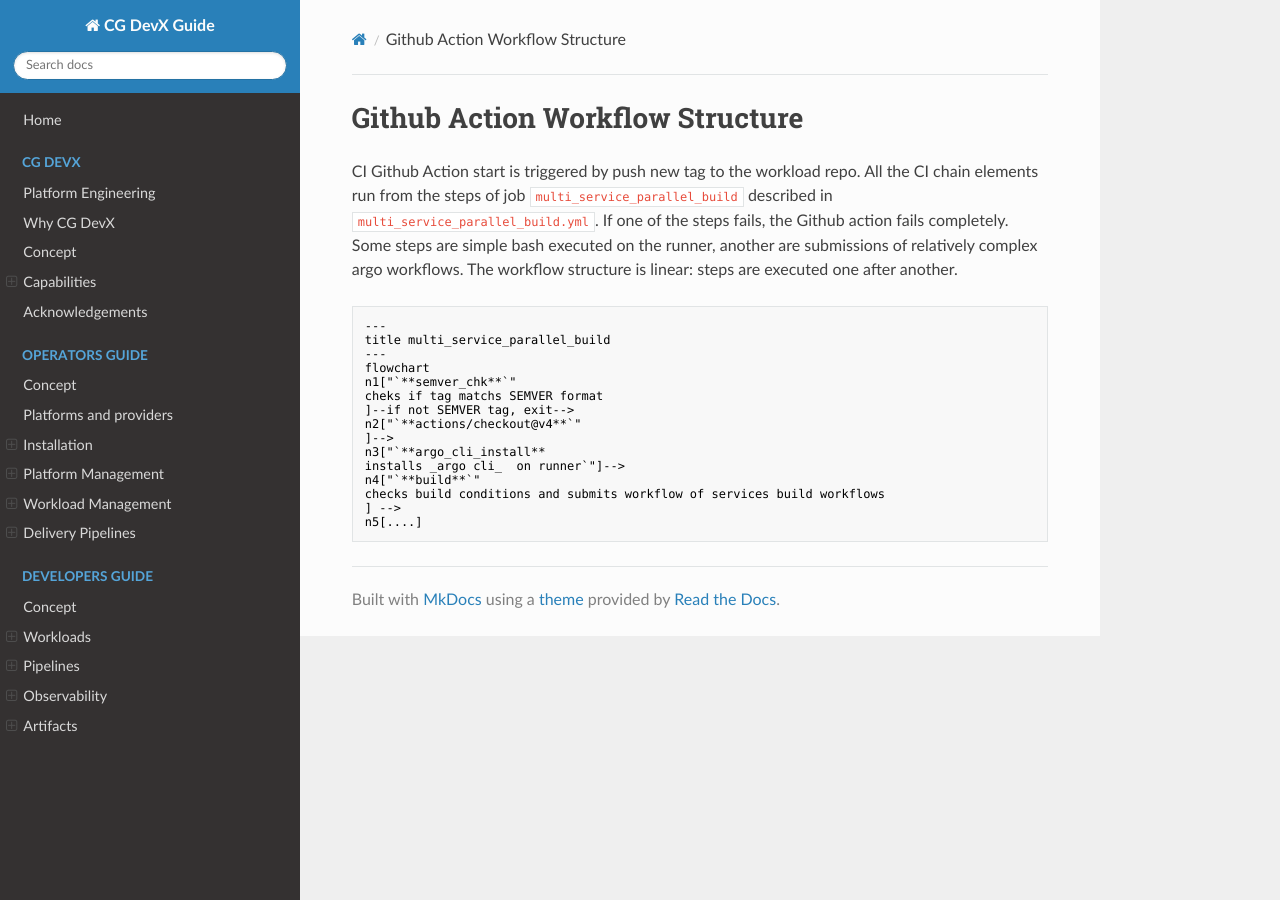
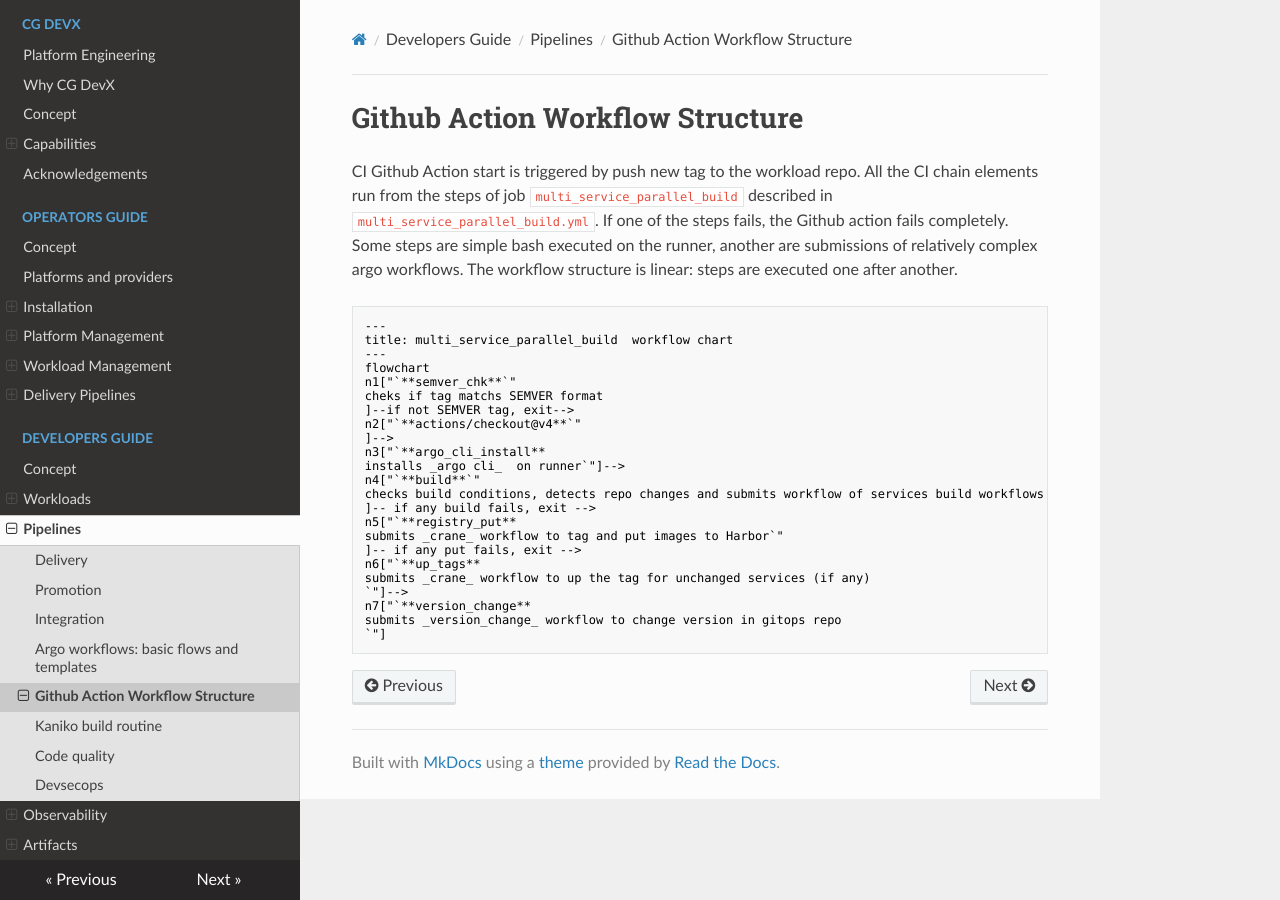
Before and after one commit to CloudGeometry/cg-devx-docs, an MkDocs documentation site: the page built from docs/developers_guide/ci/GitHub_Action_Workflow.md, in a window 1280 px wide. Built offline with MkDocs 1.6.1, drawn with Linux system fonts in a browser that asks for light colours; nearby versions of some CDN libraries; a script that is not in the unit is left out.

Commit message:
GitHub_Action_Workflow and argo_workflows additions

````diff
--- a/docs/developers_guide/ci/GitHub_Action_Workflow.md
+++ b/docs/developers_guide/ci/GitHub_Action_Workflow.md
@@ -3,7 +3,7 @@ CI Github Action start is triggered by push new tag to the workload repo.
 All the CI chain elements run from the steps of job `multi_service_parallel_build` described in `multi_service_parallel_build.yml`. If one of the steps fails, the Github action fails completely. Some steps are simple bash executed on the runner, another are submissions of relatively complex argo workflows. The workflow structure is linear:  steps are executed one after another.
 ```mermaid
 ---
-title multi_service_parallel_build
+title: multi_service_parallel_build  workflow chart
 ---
 flowchart
 n1["`**semver_chk**`"
@@ -14,7 +14,15 @@ n2["`**actions/checkout@v4**`"
 n3["`**argo_cli_install**
 installs _argo cli_  on runner`"]-->
 n4["`**build**`"
-checks build conditions and submits workflow of services build workflows
-] -->
-n5[....]
+checks build conditions, detects repo changes and submits workflow of services build workflows
+]-- if any build fails, exit -->
+n5["`**registry_put**
+submits _crane_ workflow to tag and put images to Harbor`"
+]-- if any put fails, exit -->
+n6["`**up_tags**
+submits _crane_ workflow to up the tag for unchanged services (if any)
+`"]-->
+n7["`**version_change**
+submits _version_change_ workflow to change version in gitops repo
+`"]
 ```
--- a/mkdocs.yml
+++ b/mkdocs.yml
@@ -59,6 +59,8 @@ nav:
           - developers_guide/cd/promotion.md
           - developers_guide/ci/integration.md
           - developers_guide/ci/argo_workflows.md
+          - developers_guide/ci/GitHub_Action_Workflow.md
+          - developers_guide/ci/kaniko_build.md
           - developers_guide/ci/code_quality.md
           - developers_guide/ci/devsecops.md
       - 'Observability':
````
Also changed, not shown: docs/developers_guide/ci/argo_workflows.md (+5 -5 lines).
